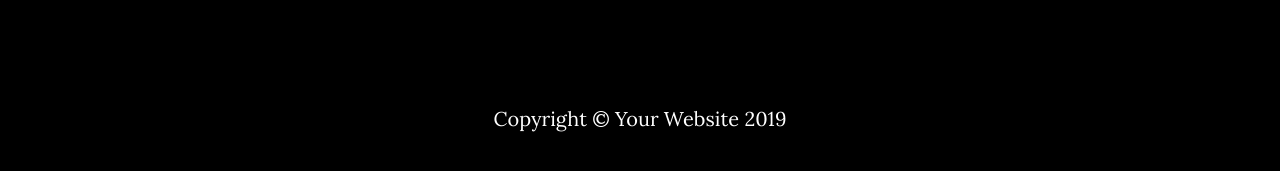
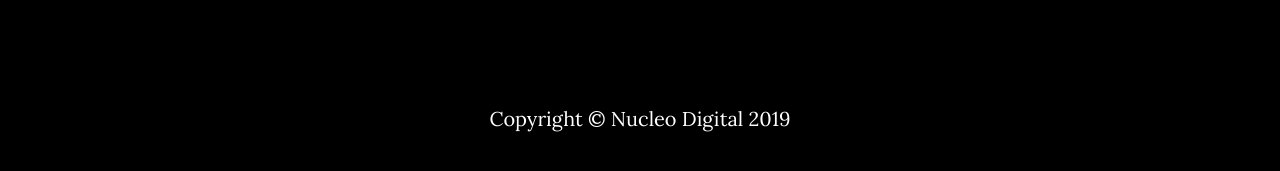
Before and after one commit to nucleodigital-hub/nucleodigital-hub.github.io, a Jekyll site: the page built from index.html, in a window 1280 px wide and 900 px high, scrolled down 2532 px. Shown: the part 715-886 px from the top of the window. Built offline with Jekyll 4.4.1, drawn with Linux system fonts in a browser that asks for light colours.

Commit message:
Updating site settings

```diff
--- a/_config.yml
+++ b/_config.yml
@@ -1,5 +1,5 @@
 # Site settings
-title: Núcleo
+title: Nucleo Digital
 email: contato@nucleo.digital
 url: https://nucleo.digital
 description: "Somos uma empresa focada em soluções para comunicação digital. Buscamos fornecer a melhor experiência da gestão da sua marca no ambiente on-line, trazendo resultados efetivos."
@@ -10,7 +10,7 @@
   links: '#219ab3'
 
 # Footer settings
-footer: Your Website
+footer: Nucleo Digital
 
 # Social networks usernames (many more available: google-plus, flickr, dribbble, pinterest, instagram, tumblr, linkedin, etc.)
 social:
```
